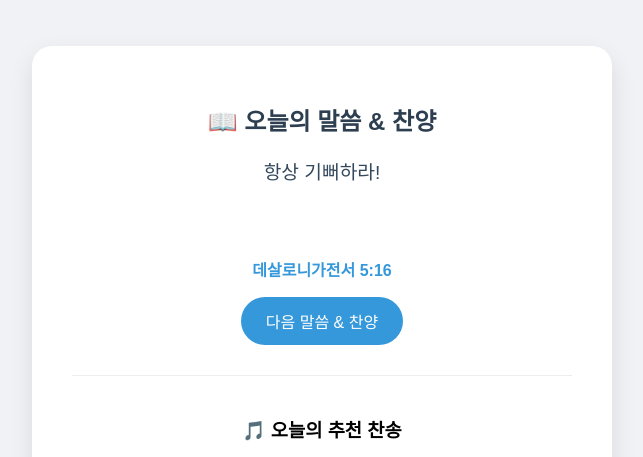
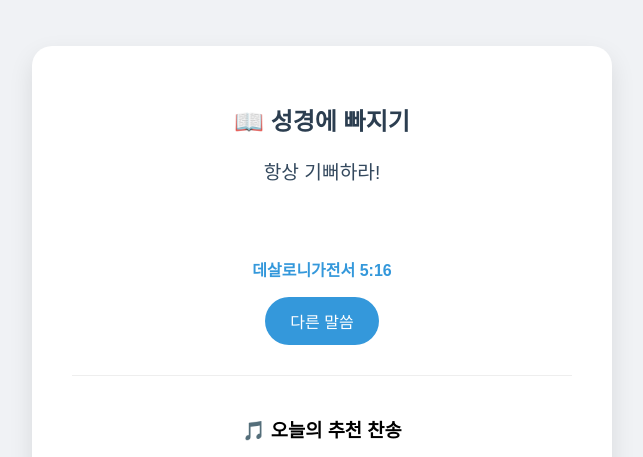
Before and after one commit to goeha-building/bibler, a Flask app: page / in a window 1280 px wide. Shown: the top 457 px of the page, without its empty margins (318-961 px from the left). Run offline with Flask 3, Linux system fonts and the light colour scheme.

Commit message:
골골골

```diff
--- a/templates/index.html
+++ b/templates/index.html
@@ -1,7 +1,7 @@
 <!DOCTYPE html>
 <html>
 <head>
-    <title>말씀 & 찬양 랜덤깡</title>
+    <title>GOEHA BIBLER : 랜덤 말씀찬양</title>
     <style>
         body { font-family: 'Apple SD Gothic Neo', sans-serif; background-color: #f0f2f5; display: flex; justify-content: center; align-items: center; height: 100vh; margin: 0; }
         .card { background: white; padding: 40px; border-radius: 20px; box-shadow: 0 10px 25px rgba(0,0,0,0.1); width: 80%; max-width: 500px; text-align: center; }
@@ -15,11 +15,11 @@
 </head>
 <body>
     <div class="card">
-        <h1>📖 오늘의 말씀 & 찬양</h1>
-        <div id="verse">버튼을 눌러 은혜를 받으세요!</div>
+        <h1>📖 성경에 빠지기</h1>
+        <div id="verse">150가지 성경 구절 수록</div>
         <p id="ref"></p>
 
-        <button class="btn" onclick="getNext()">다음 말씀 & 찬양</button>
+        <button class="btn" onclick="getNext()">다른 말씀</button>
 
         <div class="youtube-box">
             <h3>🎵 오늘의 추천 찬송</h3>
```
